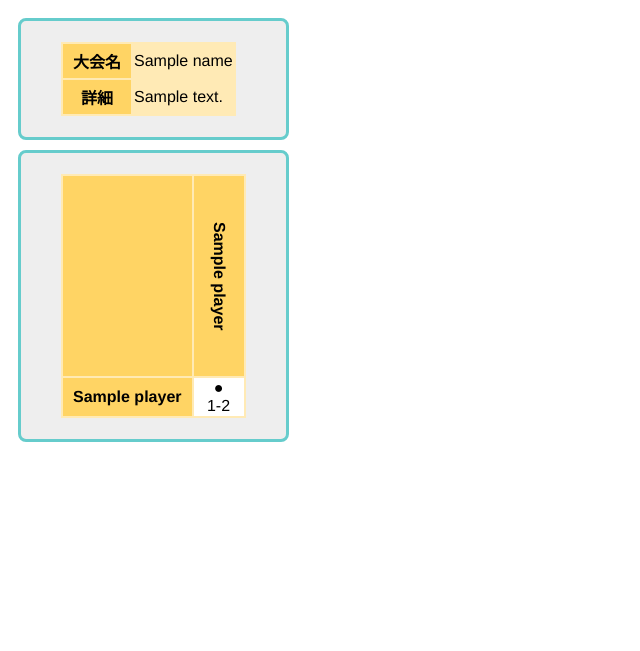
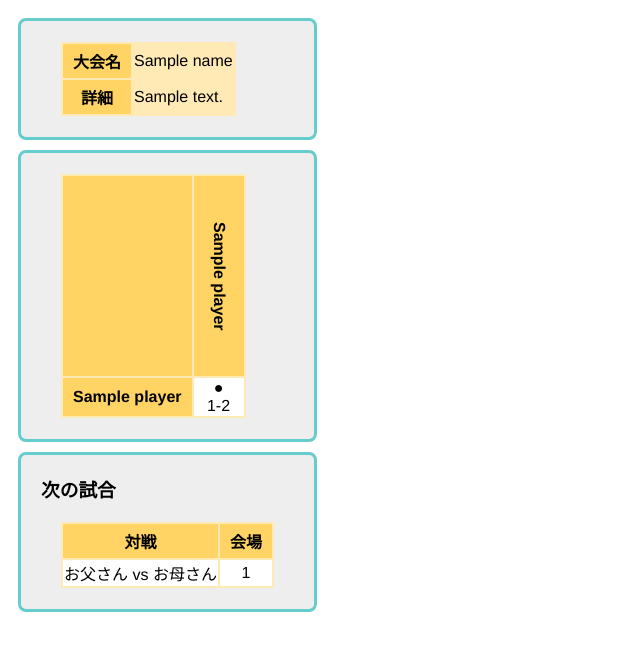
Before and after one commit to yo16/roundrobin, a Flask app: template templates/roundrobin.html in a window 1280 px wide. Shown: the top 651 px of the page, without its empty margins (0-640 px from the left). Run offline with Flask 2, Linux system fonts and the light colour scheme; the template is opened without the code that fills it: most values are stand-ins (such as "Sample title", 1, 10 or a date in 2020).

Commit message:
add next-game field

```diff
--- a/static/css/main.css
+++ b/static/css/main.css
@@ -23,6 +23,9 @@ input[type="text"], textarea{
 
 .under_line{
     text-decoration: underline;
+}
+.center{
+    text-align: center;
 }
 
 
--- a/static/css/roundrobin.css
+++ b/static/css/roundrobin.css
@@ -22,3 +22,6 @@
     text-align: center;
     white-space: nowrap;
 }
+#tbl_next td{
+    background-color: #fff;
+}
--- a/templates/roundrobin.html
+++ b/templates/roundrobin.html
@@ -52,6 +52,29 @@
                     </table>
                 </td>
             </tr>
+            <tr>
+                <td class="td_mainframe">
+                    <h3>次の試合</h3>
+                    <table id="tbl_next">
+                        <tr>
+                            <th>
+                                対戦
+                            </th>
+                            <th>
+                                会場
+                            </th>
+                        </tr>
+                        <tr>
+                            <td>
+                                お父さん vs お母さん
+                            </td>
+                            <td class="center">
+                                1
+                            </td>
+                        </tr>
+                    </table>
+                </td>
+            </tr>
         </table>
     </body>
 </html>
```
